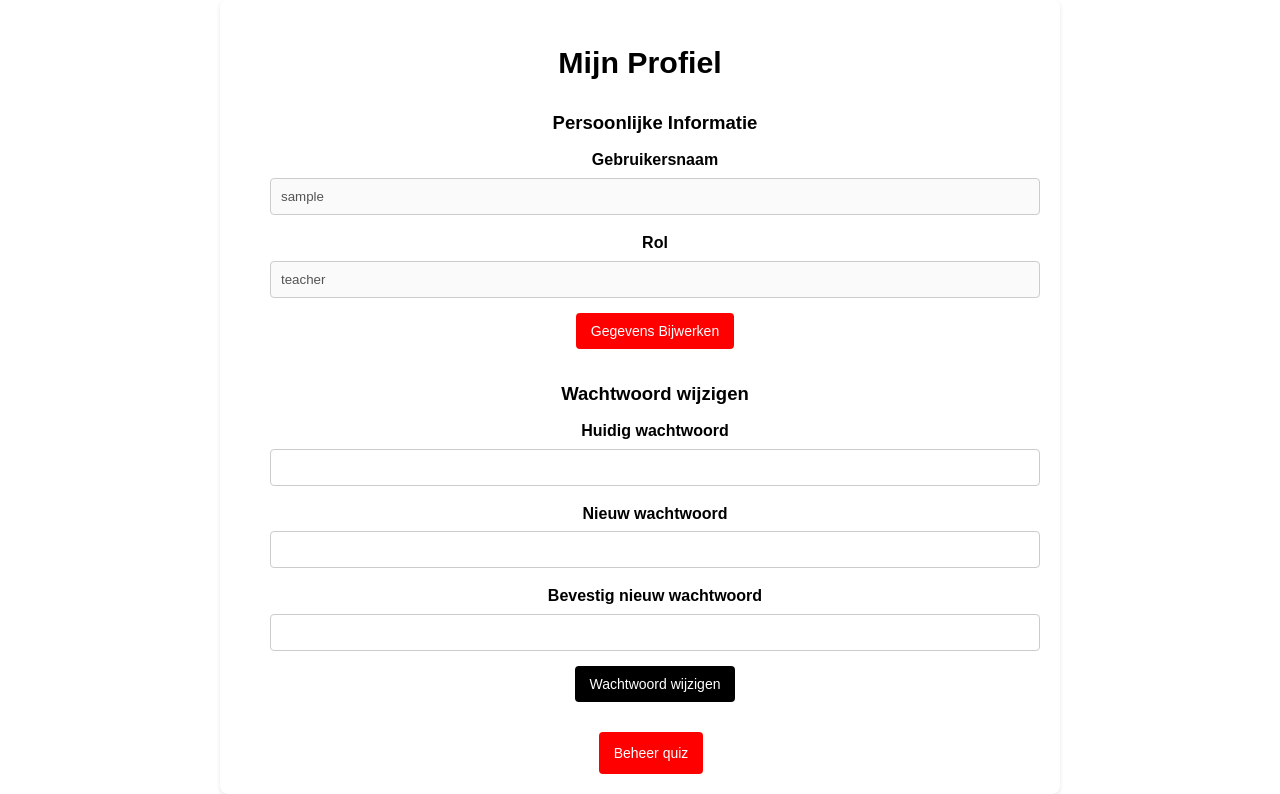
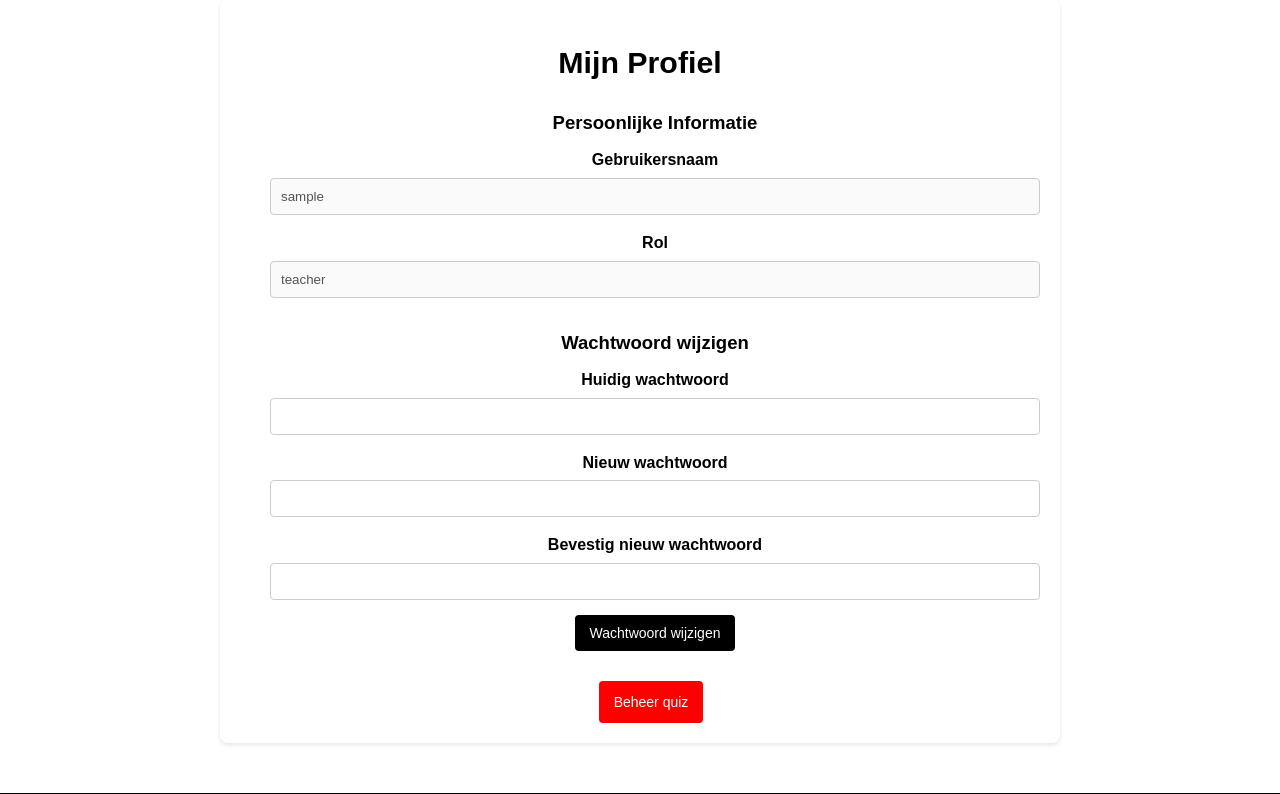
Before and after one commit to lorexgmd/Quiz-project, a PHP site: page /profile.php in a window 1280 px wide. Shown: the part 133-927 px from the top of the page. Run offline with PHP 8.4, Linux system fonts and the light colour scheme; the visitor is signed in with stand-in values (Sample User, id 1).

Commit message:
extra button veranderen

```diff
--- a/profile.php
+++ b/profile.php
@@ -85,8 +85,6 @@ if ($_SERVER['REQUEST_METHOD'] == 'POST') {
                     <label>Rol</label>
                     <input type="text" value="<?php echo $_SESSION['role']; ?>" disabled>
                 </div>
-
-                <button class="btn">Gegevens Bijwerken</button>
             </div>
 
             <form action="profile.php" method="POST">
```
